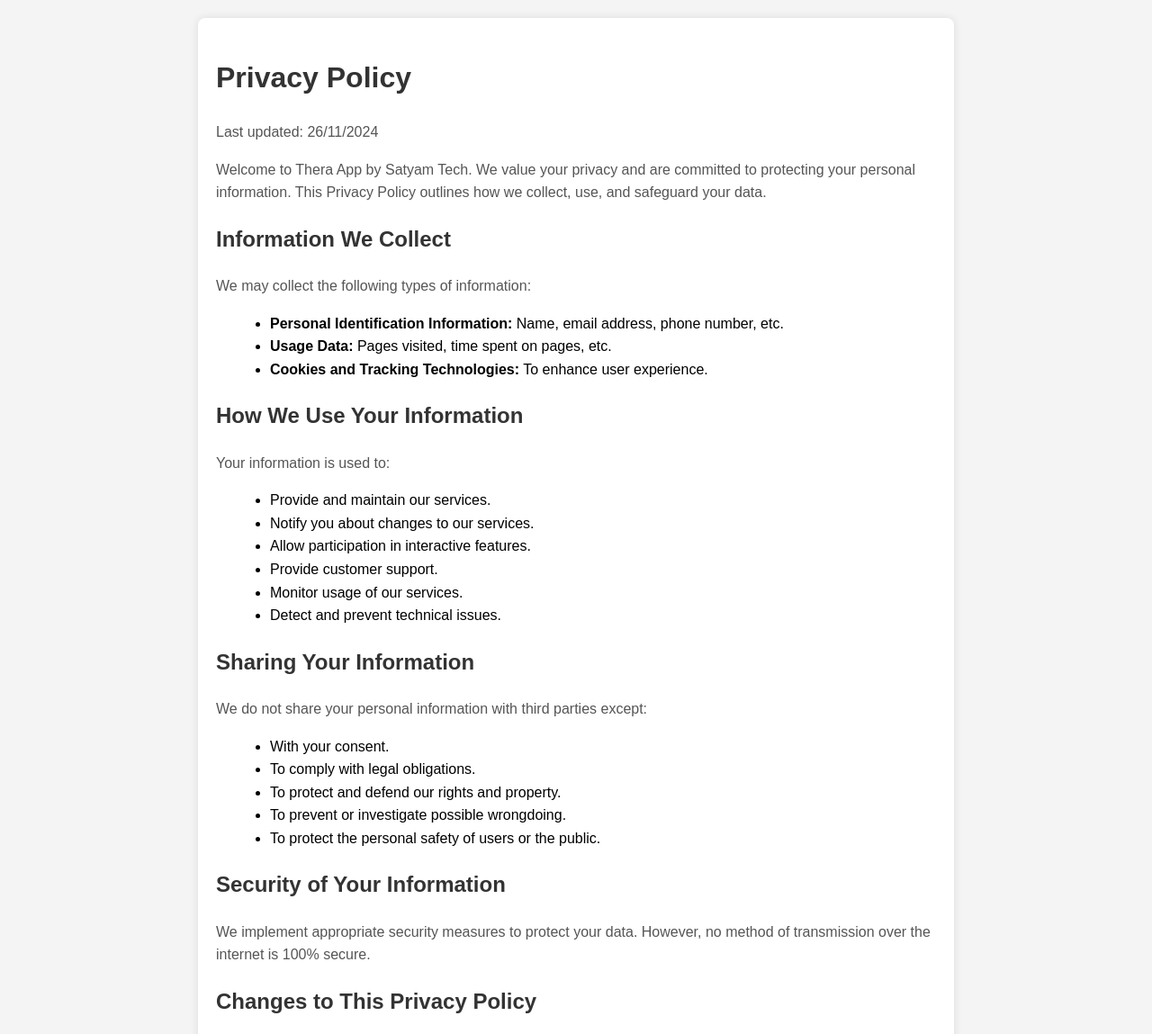
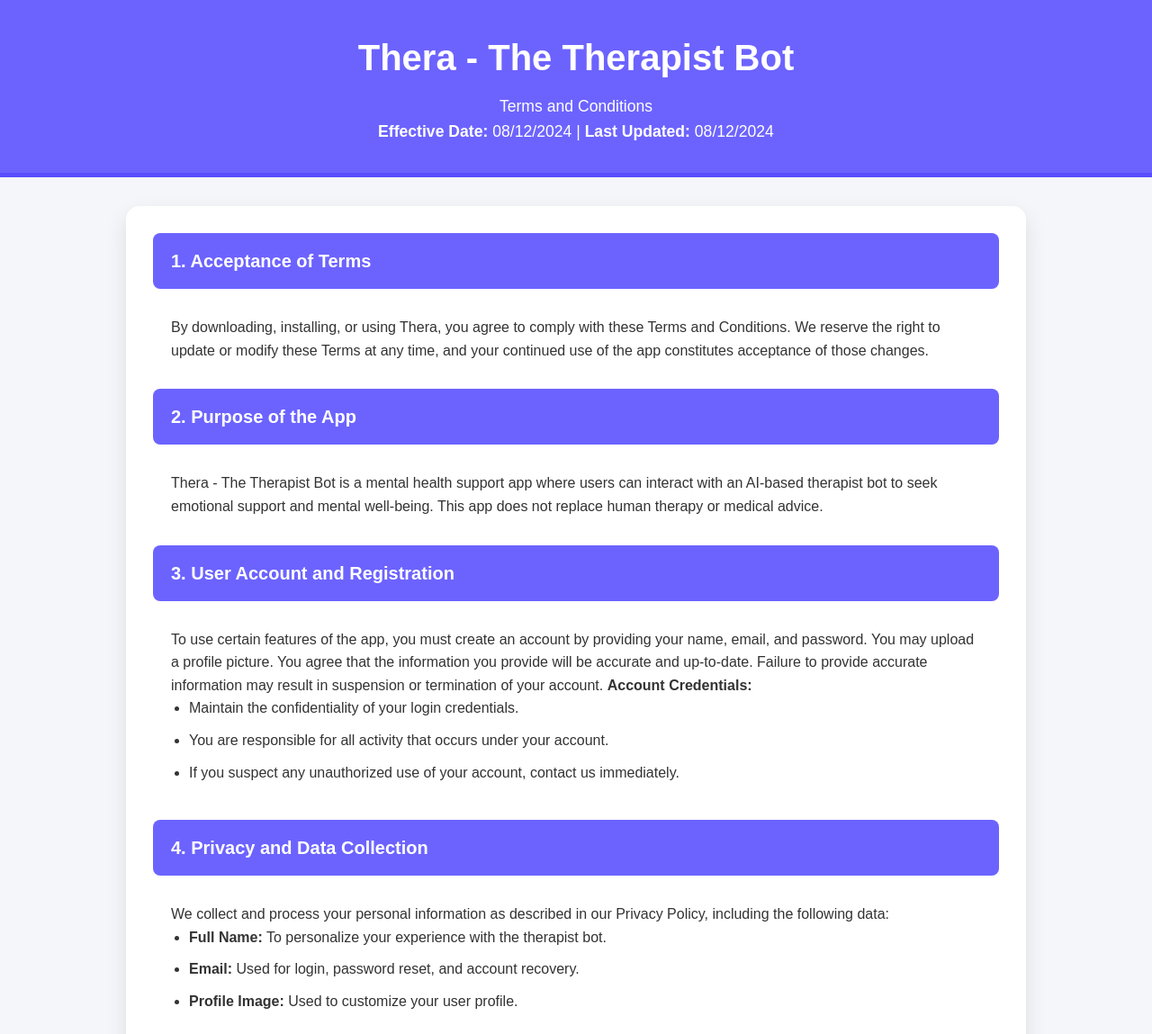
Before and after one commit to satyammayy/pri, a plain HTML site: page index.html in a window 1280 px wide. Shown: the top 1149 px of the page at 90% size. Drawn offline with Linux system fonts and the light colour scheme.

Commit message:
Update index.html

```diff
--- a/index.html
+++ b/index.html
@@ -3,77 +3,219 @@
 <head>
     <meta charset="UTF-8">
     <meta name="viewport" content="width=device-width, initial-scale=1.0">
-    <title>Privacy Policy - Thera App by Satyam Tech</title>
+    <title>Thera - Terms and Conditions</title>
     <style>
-        body {
-            font-family: Arial, sans-serif;
-            line-height: 1.6;
+        * {
             margin: 0;
             padding: 0;
-            background-color: #f4f4f4;
+            box-sizing: border-box;
         }
+
+        body {
+            font-family: 'Arial', sans-serif;
+            background-color: #f4f6f9;
+            color: #333;
+            line-height: 1.6;
+        }
+
+        header {
+            background-color: #6c63ff;
+            color: #fff;
+            text-align: center;
+            padding: 2rem 0;
+            border-bottom: 5px solid #594efc;
+        }
+
+        header h1 {
+            font-size: 2.5rem;
+            margin-bottom: 0.5rem;
+        }
+
+        header p {
+            font-size: 1.1rem;
+        }
+
         .container {
-            max-width: 800px;
-            margin: 20px auto;
+            width: 90%;
+            max-width: 1000px;
+            margin: 2rem auto;
+        }
+
+        .elevated-card {
+            background-color: #fff;
+            border-radius: 15px;
+            box-shadow: 0 10px 25px rgba(0, 0, 0, 0.1);
+            overflow: hidden;
+            transition: all 0.3s ease-in-out;
+            padding: 30px;
+        }
+
+        .elevated-card:hover {
+            transform: translateY(-10px);
+            box-shadow: 0 12px 30px rgba(0, 0, 0, 0.2);
+        }
+
+        .section-title {
+            background-color: #6c63ff;
+            color: #fff;
+            padding: 15px 20px;
+            margin-bottom: 20px;
+            border-radius: 8px;
+            font-weight: bold;
+            font-size: 1.25rem;
+        }
+
+        .section-content {
+            margin-bottom: 20px;
+            padding: 10px 20px;
+            font-size: 1rem;
+        }
+
+        .section-content ul {
+            padding-left: 20px;
+        }
+
+        .section-content ul li {
+            list-style-type: disc;
+            margin-bottom: 10px;
+        }
+
+        .btn {
+            display: inline-block;
+            background-color: #6c63ff;
+            color: #fff;
+            padding: 10px 20px;
+            text-align: center;
+            border-radius: 5px;
+            margin-top: 20px;
+            text-decoration: none;
+            font-weight: bold;
+            transition: background-color 0.3s;
+        }
+
+        .btn:hover {
+            background-color: #594efc;
+        }
+
+        .footer {
+            text-align: center;
             padding: 20px;
-            background-color: #fff;
-            border-radius: 8px;
-            box-shadow: 0 0 10px rgba(0, 0, 0, 0.1);
+            background-color: #6c63ff;
+            color: #fff;
+            margin-top: 20px;
         }
-        h1, h2, h3 {
-            color: #333;
-        }
-        p {
-            color: #555;
-        }
-        ul {
-            margin-left: 20px;
+
+        .footer a {
+            color: #fff;
+            text-decoration: none;
+            font-weight: bold;
         }
     </style>
 </head>
 <body>
+
+<header>
+    <h1>Thera - The Therapist Bot</h1>
+    <p>Terms and Conditions</p>
+    <p><strong>Effective Date:</strong> 08/12/2024 | <strong>Last Updated:</strong> 08/12/2024</p>
+</header>
+
 <div class="container">
-        <h1>Privacy Policy</h1>
-        <p>Last updated: 26/11/2024</p>
-        <p>Welcome to Thera App by Satyam Tech. We value your privacy and are committed to protecting your personal information. This Privacy Policy outlines how we collect, use, and safeguard your data.</p>
+    <div class="elevated-card">
 
-        <h2>Information We Collect</h2>
-        <p>We may collect the following types of information:</p>
+        <div class="section">
+            <div class="section-title">1. Acceptance of Terms</div>
+            <div class="section-content">
+                By downloading, installing, or using Thera, you agree to comply with these Terms and Conditions. We reserve the right to update or modify these Terms at any time, and your continued use of the app constitutes acceptance of those changes.
+            </div>
+        </div>
+
+        <div class="section">
+            <div class="section-title">2. Purpose of the App</div>
+            <div class="section-content">
+                Thera - The Therapist Bot is a mental health support app where users can interact with an AI-based therapist bot to seek emotional support and mental well-being. This app does not replace human therapy or medical advice.
+            </div>
+        </div>
+
+        <div class="section">
+            <div class="section-title">3. User Account and Registration</div>
+            <div class="section-content">
+                To use certain features of the app, you must create an account by providing your name, email, and password. You may upload a profile picture. You agree that the information you provide will be accurate and up-to-date. Failure to provide accurate information may result in suspension or termination of your account.
+                <strong>Account Credentials:</strong>
                 <ul>
-            <li><strong>Personal Identification Information:</strong> Name, email address, phone number, etc.</li>
-            <li><strong>Usage Data:</strong> Pages visited, time spent on pages, etc.</li>
-            <li><strong>Cookies and Tracking Technologies:</strong> To enhance user experience.</li>
+                    <li>Maintain the confidentiality of your login credentials.</li>
+                    <li>You are responsible for all activity that occurs under your account.</li>
+                    <li>If you suspect any unauthorized use of your account, contact us immediately.</li>
                 </ul>
+            </div>
+        </div>
 
-        <h2>How We Use Your Information</h2>
-        <p>Your information is used to:</p>
+        <div class="section">
+            <div class="section-title">4. Privacy and Data Collection</div>
+            <div class="section-content">
+                We collect and process your personal information as described in our Privacy Policy, including the following data:
                 <ul>
-            <li>Provide and maintain our services.</li>
-            <li>Notify you about changes to our services.</li>
-            <li>Allow participation in interactive features.</li>
-            <li>Provide customer support.</li>
-            <li>Monitor usage of our services.</li>
-            <li>Detect and prevent technical issues.</li>
+                    <li><strong>Full Name:</strong> To personalize your experience with the therapist bot.</li>
+                    <li><strong>Email:</strong> Used for login, password reset, and account recovery.</li>
+                    <li><strong>Profile Image:</strong> Used to customize your user profile.</li>
                 </ul>
+            </div>
+        </div>
 
-        <h2>Sharing Your Information</h2>
-        <p>We do not share your personal information with third parties except:</p>
+        <div class="section">
+            <div class="section-title">5. Use of the App</div>
+            <div class="section-content">
+                By using the Thera app, you agree to the following rules:
                 <ul>
-            <li>With your consent.</li>
-            <li>To comply with legal obligations.</li>
-            <li>To protect and defend our rights and property.</li>
-            <li>To prevent or investigate possible wrongdoing.</li>
-            <li>To protect the personal safety of users or the public.</li>
+                    <li>No misuse, harassment, or abuse of the app.</li>
+                    <li>No unlawful use of the app.</li>
+                    <li>No reverse engineering or decompiling of the app.</li>
                 </ul>
+            </div>
+        </div>
 
-        <h2>Security of Your Information</h2>
-        <p>We implement appropriate security measures to protect your data. However, no method of transmission over the internet is 100% secure.</p>
+        <div class="section">
+            <div class="section-title">6. Intellectual Property</div>
+            <div class="section-content">
+                All intellectual property in Thera, including its design, logo, software, and content, is owned by the app developer. Copying, distributing, or creating derivative works is prohibited without explicit permission.
+            </div>
+        </div>
 
-        <h2>Changes to This Privacy Policy</h2>
-        <p>We may update our Privacy Policy periodically. We will notify you of any changes by posting the new Privacy Policy on this page.</p>
+        <div class="section">
+            <div class="section-title">7. Limitation of Liability</div>
+            <div class="section-content">
+                Thera is an AI-powered mental health assistant and does not replace professional medical advice. If you have a mental health emergency, please seek professional help. We are not liable for any damages caused by the use or inability to use the app.
+            </div>
+        </div>
 
-        <h2>Contact Us</h2>
-        <p>If you have any questions about this Privacy Policy, please contact us at satyammay123@gmail.com.</p>
+        <div class="section">
+            <div class="section-title">8. Termination of Account</div>
+            <div class="section-content">
+                We reserve the right to terminate or suspend your access to Thera if you violate these Terms.
             </div>
+        </div>
+
+        <div class="section">
+            <div class="section-title">9. Changes to Terms and Conditions</div>
+            <div class="section-content">
+                We may update these Terms from time to time. The most current version will be posted on this page. If we make changes, we will notify you through the app.
+            </div>
+        </div>
+
+        <div class="section">
+            <div class="section-title">10. Contact Us</div>
+            <div class="section-content">
+                If you have any questions regarding these Terms and Conditions, please contact us at:
+                <p><strong>Email:</strong> <a href="mailto:satyammay123@gmail.com">satyammay123@gmail.com</a></p>
+            </div>
+        </div>
+
+    </div>
+</div>
+
+<footer class="footer">
+    <p>&copy; 2024 Thera - The Therapist Bot. All Rights Reserved.</p>
+</footer>
+
 </body>
 </html>
```
Lines whose indentation alone changed are shown as unchanged.
